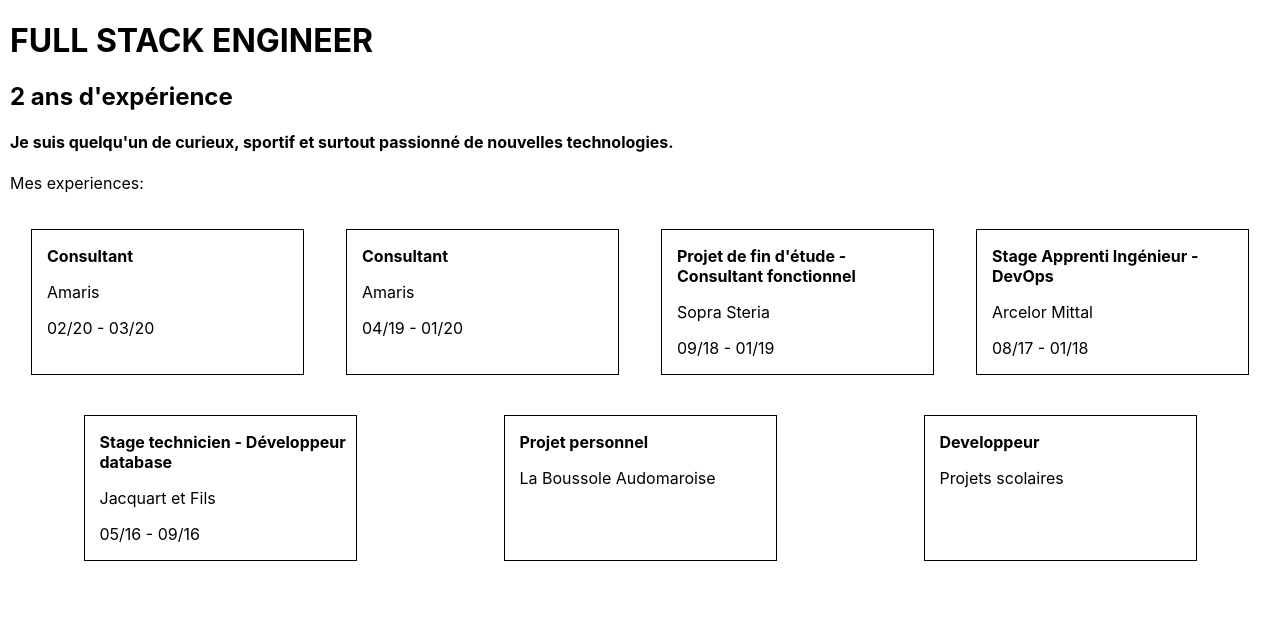
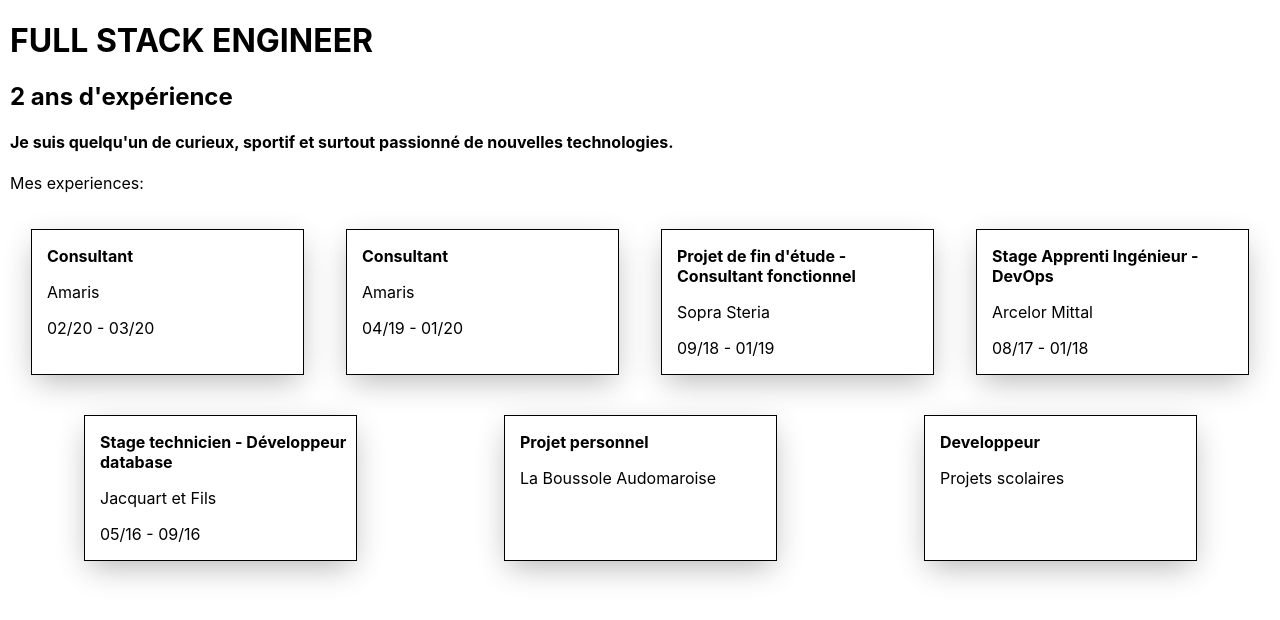
Before and after one commit to pbutin/dossierCompetance, a React (Create React App) app: page / in a window 1280 px wide. Shown: the top 620 px of the page. Built offline with nearby package versions, Linux system fonts and the light colour scheme.

Commit message:
Add spring and animate homepage boxes

```diff
--- a/package.json
+++ b/package.json
@@ -9,7 +9,8 @@
     "@testing-library/user-event": "^7.2.1",
     "react": "^16.13.1",
     "react-dom": "^16.13.1",
-    "react-scripts": "3.4.3"
+    "react-scripts": "3.4.3",
+    "react-spring": "^8.0.27"
   },
   "scripts": {
     "start": "react-scripts start",
--- /dev/null
+++ b/src/ExperienceMini.js
@@ -0,0 +1,28 @@
+import React from 'react';
+import { useSpring, animated } from 'react-spring';
+
+import DatesHomePage from './DatesHomePage';
+
+const calc = (x, y) => [0, 0, 1.08];
+const trans = (x, y, s) => `perspective(600px) scale(${s})`;
+
+
+const ExperienceMini = (props) => {
+
+  const [animation, set] = useSpring(() => ({ xys: [0, 0, 1], config: { mass: 5, tension: 350, friction: 40 } }));
+  return (
+    <animated.div
+    className="block clickable experience border"
+    onClick={() => {props.updateExperienceIndex(props.i)}}
+    onMouseMove={({ clientX: x, clientY: y }) => set({ xys: calc(x, y) })}
+    onMouseLeave={() => set({ xys: [0, 0, 1] })}
+    style={{ transform: animation.xys.interpolate(trans) }}
+    >
+      <p className="bold">{props.experience.titre}</p>
+      <p>{props.experience.entreprise}</p>
+      <DatesHomePage debut={props.experience.dates.debut} fin={props.experience.dates.fin}/>
+    </animated.div>
+  );
+}
+
+export default ExperienceMini;
--- a/src/HomePage.css
+++ b/src/HomePage.css
@@ -9,3 +9,13 @@
 	flex-wrap: wrap;
 	justify-content: space-around;
 }
+
+.experience {
+	box-shadow: 0px 10px 30px -5px rgba(0, 0, 0, 0.3);
+  	transition: box-shadow 0.5s;
+  	will-change: transform;
+}
+
+.experience:hover {
+  box-shadow: 0px 30px 100px -10px rgba(0, 0, 0, 0.4);
+}
--- a/src/HomePage.js
+++ b/src/HomePage.js
@@ -1,7 +1,7 @@
 import React from 'react';
 import './HomePage.css';
 
-import DatesHomePage from './DatesHomePage';
+import ExperienceMini from './ExperienceMini';
 
 import experiences from './experiences.json';
 
@@ -19,11 +19,7 @@ const HomePage = (props) => {
         <p>Mes experiences:</p>
         <div className="experiences">
           {experiences.map((experience, i) => (
-            <div className="block clickable experience border" key={i} onClick={() => {props.updateExperienceIndex(i)}}>
-              <p className="bold">{experience.titre}</p>
-              <p>{experience.entreprise}</p>
-              <DatesHomePage debut={experience.dates.debut} fin={experience.dates.fin}/>
-            </div>
+            <ExperienceMini key={i} i={i} experience={experience} updateExperienceIndex={(i) => props.updateExperienceIndex(i)}/>
           ))}
         </div>
       </div>
```
Also changed, not shown: 1 other file (tests, documents, lock files or other folders).
